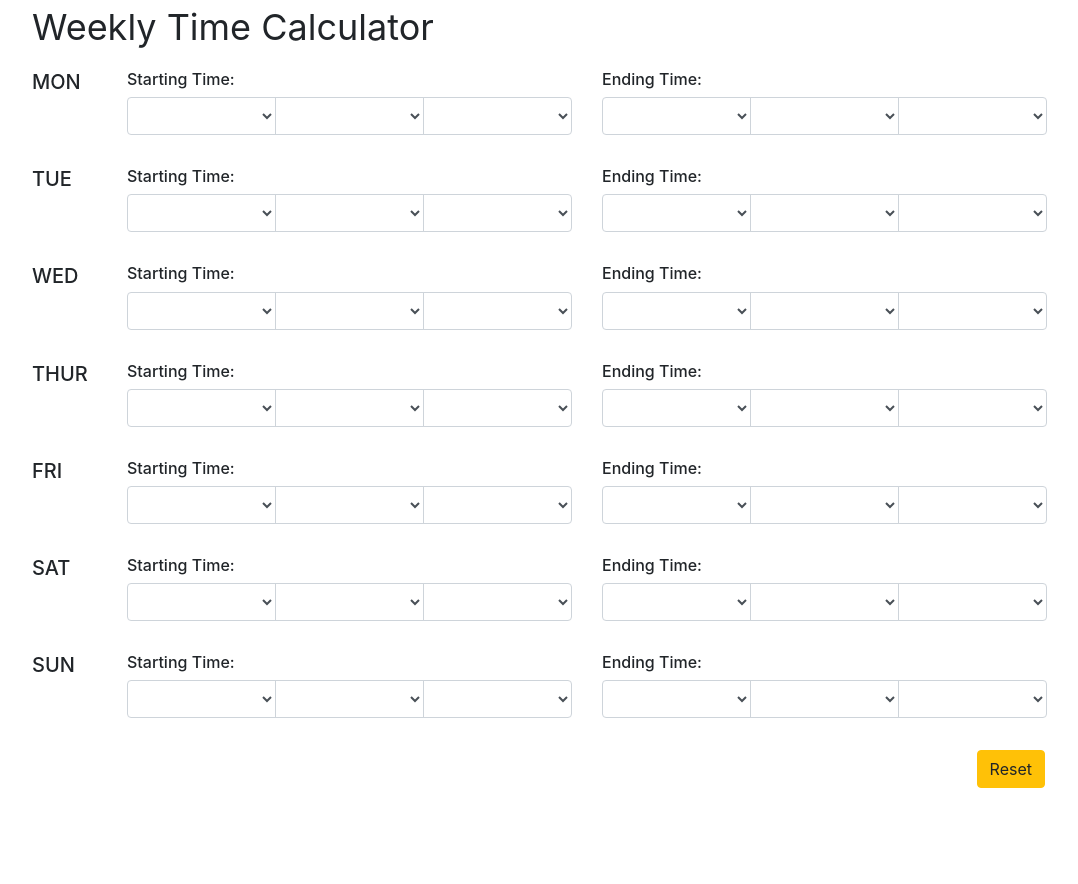
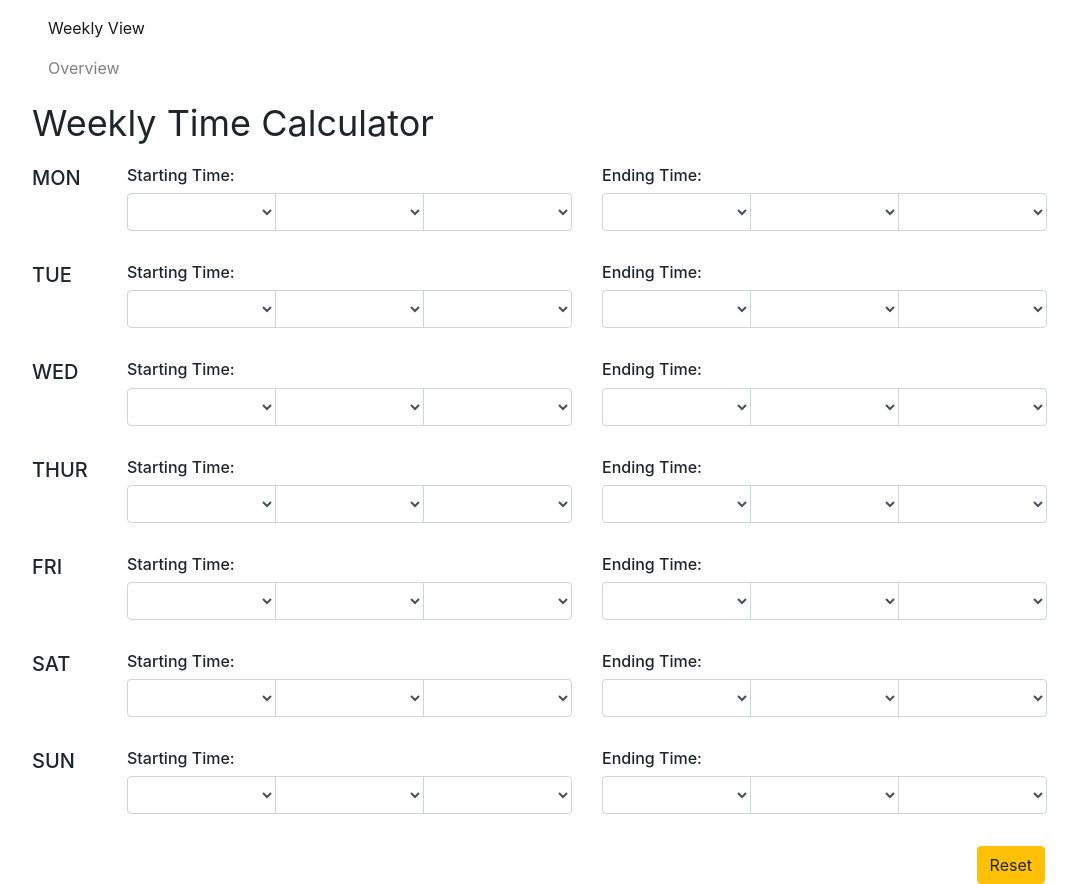
Before and after one commit to SenorEdbot/dadTimeClock, an Angular app: page / in a window 1280 px wide. Shown: the whole page, without its empty margins (53-1131 px from the left). Before the commit the page ends 800 px from the top, so only its background shows below. Built offline with nearby package versions, Linux system fonts and the light colour scheme.

Commit message:
starting to add overview page and navbar

```diff
--- a/src/app/app.component.html
+++ b/src/app/app.component.html
@@ -1,3 +1,4 @@
 <div class="container">
+  <app-nav-bar></app-nav-bar>
   <router-outlet></router-outlet>
 </div>
--- a/src/app/app.module.ts
+++ b/src/app/app.module.ts
@@ -8,13 +8,15 @@ import { OverviewComponent } from './overview/overview.component';
 import { NgbModule } from '@ng-bootstrap/ng-bootstrap';
 import { DayComponent } from './weekly-view/day/day.component';
 import { ReactiveFormsModule } from '@angular/forms';
+import { NavBarComponent } from './nav-bar/nav-bar.component';
 
 @NgModule({
   declarations: [
     AppComponent,
     WeeklyViewComponent,
     OverviewComponent,
-    DayComponent
+    DayComponent,
+    NavBarComponent
   ],
   imports: [
     BrowserModule,
--- /dev/null
+++ b/src/app/nav-bar/nav-bar.component.scss
@@ -0,0 +1,3 @@
+.navbar-nav {
+  display: inline;
+}
--- /dev/null
+++ b/src/app/nav-bar/nav-bar.component.ts
@@ -0,0 +1,26 @@
+import { Component, OnInit } from '@angular/core';
+
+@Component({
+  selector: 'app-nav-bar',
+  template: `
+    <nav class="navbar navbar-light">
+      <ul class="navbar-nav mr-auto">
+        <li class="nav-item active">
+          <a class="nav-link" href="/">Weekly View <span class="sr-only">(current)</span></a>
+        </li>
+        <li class="nav-item">
+          <a class="nav-link" href="/overview">Overview</a>
+        </li>
+      </ul>
+    </nav>
+  `,
+  styleUrls: ['./nav-bar.component.scss']
+})
+export class NavBarComponent implements OnInit {
+
+  constructor() { }
+
+  ngOnInit() {
+  }
+
+}
--- a/src/app/weekly-view/weekly-view.component.ts
+++ b/src/app/weekly-view/weekly-view.component.ts
@@ -1,7 +1,6 @@
 import { Component, OnInit, ViewChild, ViewChildren, QueryList } from '@angular/core';
 import { DailyState } from './models/DailyState';
 import { TotalState } from './models/TotalState';
-import { nextTick } from 'q';
 import { DayComponent } from './day/day.component';
 
 @Component({
@@ -118,7 +117,7 @@ export class WeeklyViewComponent implements OnInit {
     59: '98',
     60: '00'
  };
-@ViewChildren('dayComponent') dayComponentList: QueryList<DayComponent>;
+  @ViewChildren('dayComponent') dayComponentList: QueryList<DayComponent>;
   constructor() { }
 
   ngOnInit() { }
```
Also changed, not shown: src/app/services/timeService.ts (added), 1 other file (tests, documents, lock files or other folders).
